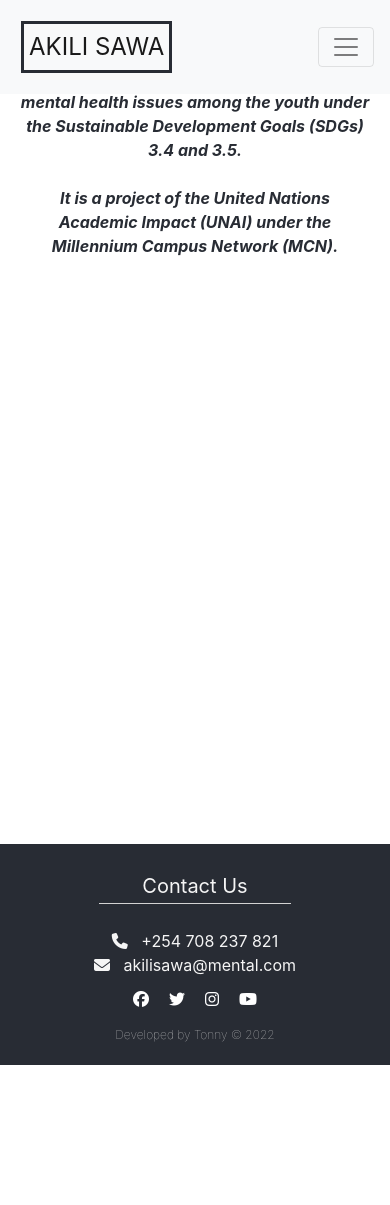
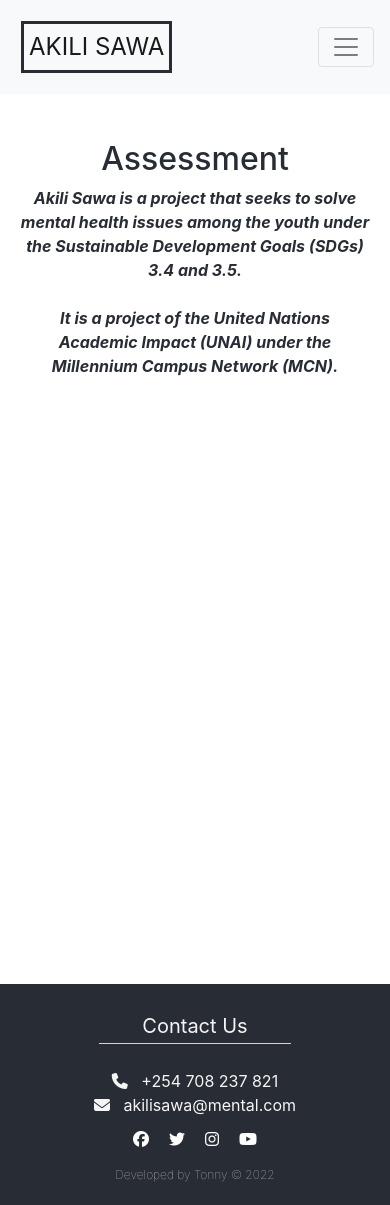
Before and after one commit to tonyoseko99/AKILI-SAWA, a React (Create React App) app: page /assessment in a window 390 px wide. Before the commit the page ends 1065 px from the top, so only its background shows below. Built offline with nearby package versions, Linux system fonts and the light colour scheme; no server answers.

Commit message:
styling: about section for smaller devices

```diff
--- a/src/App.css
+++ b/src/App.css
@@ -89,11 +89,13 @@
   }
 
   #about{
-    margin-top: 100px;
+    margin-top: 120px;
+
   }
 
   .about-content {
-    margin-top: 20px;
+    width: 100%;
+
   }
 
   .about-content p {
@@ -116,6 +118,15 @@
   .about-section{
     display: flex;
     flex-direction: column;
+  }
+
+  #assessment{
+    margin-top: 120px;
+    height: 100vh;
+  }
+
+  #footer{
+    margin-top: 20px;
   }
 }
 
```
